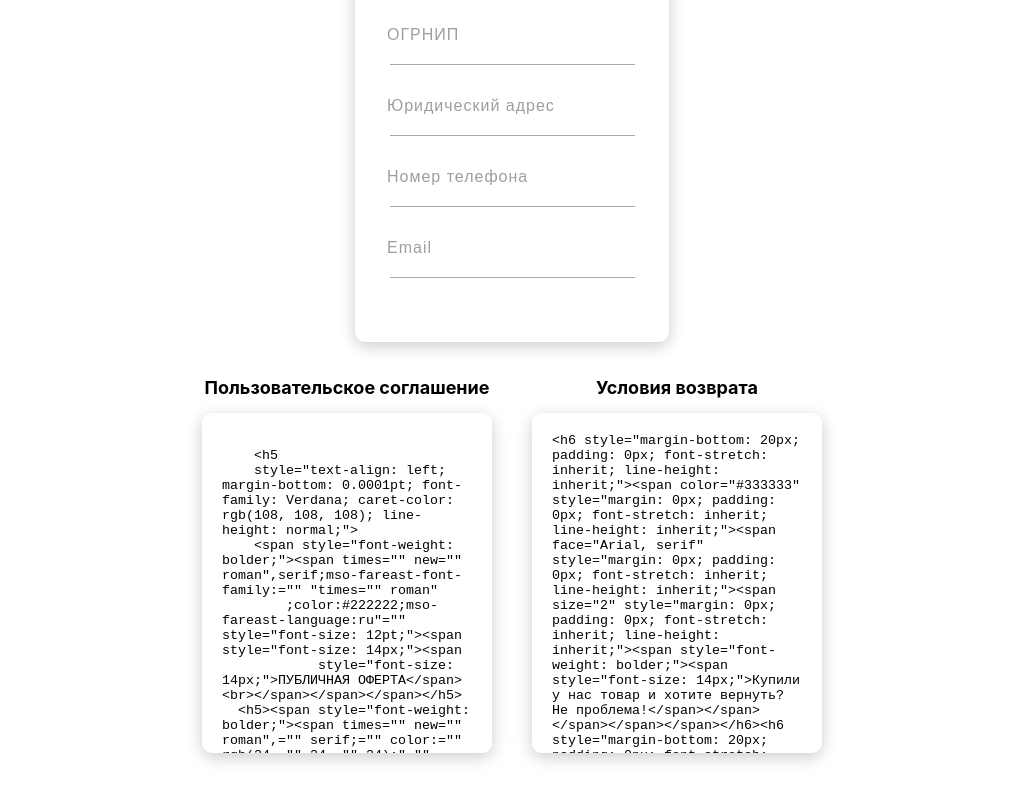
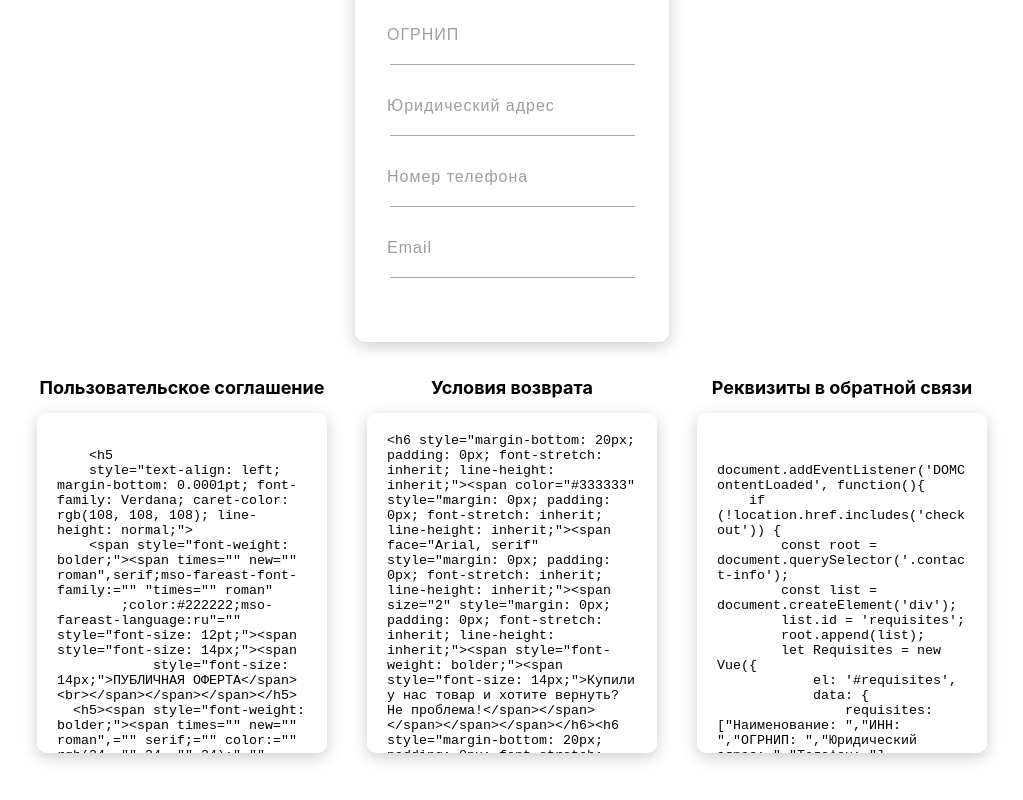
Before and after one commit to TeemourA/requisites-getter, a React (Create React App) app: page / in a window 1280 px wide. Shown: the part 358-1158 px from the top of the page, without its empty margins (128-1151 px from the left). Built offline with nearby package versions, Linux system fonts and the light colour scheme.

Commit message:
Add textarea with the automatically forming vue element of feedback requisites

```diff
--- a/src/components/Documents/DocumetntsHolder/DocumentsHolder.js
+++ b/src/components/Documents/DocumetntsHolder/DocumentsHolder.js
@@ -2,12 +2,14 @@ import React from 'react';
 import './DocumentHolder.css';
 import Terms from '../TermsOfUse/TermsOfUse';
 import Return from '../TermsOfReturn/TermsOfReturn';
+import Feedback from '../FeedbackRequisites/FeedbackRequisites';
 
 const form = (props) => {
     return (
         <div className="Documents">
             <Terms requisites={props.requisites}/>
             <Return requisites={props.requisites}/>
+            <Feedback requisites={props.requisites} active={props.active}/>
         </div>
     );
 };
--- /dev/null
+++ b/src/components/Documents/FeedbackRequisites/FeedbackRequisites.css
@@ -0,0 +1,19 @@
+.Terms {
+    margin-top: 20px;
+}
+
+.Terms__title {
+    font-size: 18px;
+}
+
+.Terms__text {
+    resize: none;
+    width: 250px;
+    height: 300px;
+    border-radius: 10px;
+    outline: none;
+    box-shadow: 0 4px 16px #cccccc;
+    border: none;
+    padding: 20px;
+    margin: 0 20px;
+}
--- /dev/null
+++ b/src/components/Documents/FeedbackRequisites/FeedbackRequisites.js
@@ -0,0 +1,43 @@
+import React from 'react';
+import './FeedbackRequisites.css';
+
+const feedbackRequisites = (props) => {
+
+  let requisites = [];
+  if (props.active === 'legal') {
+      requisites = [`"Наименование: ${props.requisites.name}"`, `"ИНН: ${props.requisites.itn}"`, `"ОГРН: ${props.requisites.psrn}"`, `"КПП: ${props.requisites.iac}"`, `"Юридический адрес: ${props.requisites.address}"`, `"Телефон: ${props.requisites.phone}"`, `"Ген. директор: ${props.requisites.ceo}"`]
+  } else {
+      requisites = [`"Наименование: ${props.requisites.name}"`, `"ИНН: ${props.requisites.itn}"`, `"ОГРНИП: ${props.requisites.psrn}"`, `"Юридический адрес: ${props.requisites.address}"`, `"Телефон: ${props.requisites.phone}"`]
+  }
+  return (
+      <div className='Terms'>
+      <h2 className='Terms__title'>Реквизиты в обратной связи</h2>
+      <textarea name="Условия возврата" readOnly className="Terms__text" value={`
+        document.addEventListener('DOMContentLoaded', function(){
+    if (!location.href.includes('checkout')) {
+        const root = document.querySelector('.contact-info');
+        const list = document.createElement('div');
+        list.id = 'requisites';
+        root.append(list);
+        let Requisites = new Vue({
+            el: '#requisites',
+            data: {
+                requisites: [${requisites}]
+            },
+            template: \`
+                <ul class="requisite">
+                    <li class="requisite__title">
+                        Реквизиты
+                    </li>
+                    <li v-for="requisite in requisites">{{ requisite }}</li>
+                </ul>
+            \`
+        })
+    }
+});
+      `} />
+      </div>
+
+  )};
+
+export default feedbackRequisites;
--- a/src/components/Form/Form.js
+++ b/src/components/Form/Form.js
@@ -9,7 +9,7 @@ const form = (props) => {
       {props.active === 'legal' ?
         <Legal requisites={props.requisites} handleChange={props.handleChange} /> :
         <Enterpreneur requisites={props.requisites} handleChange={props.handleChange} />}
-      <Documents requisites={props.requisites} />
+        <Documents requisites={props.requisites} active={props.active}/>
     </form>
   );
 };
```
